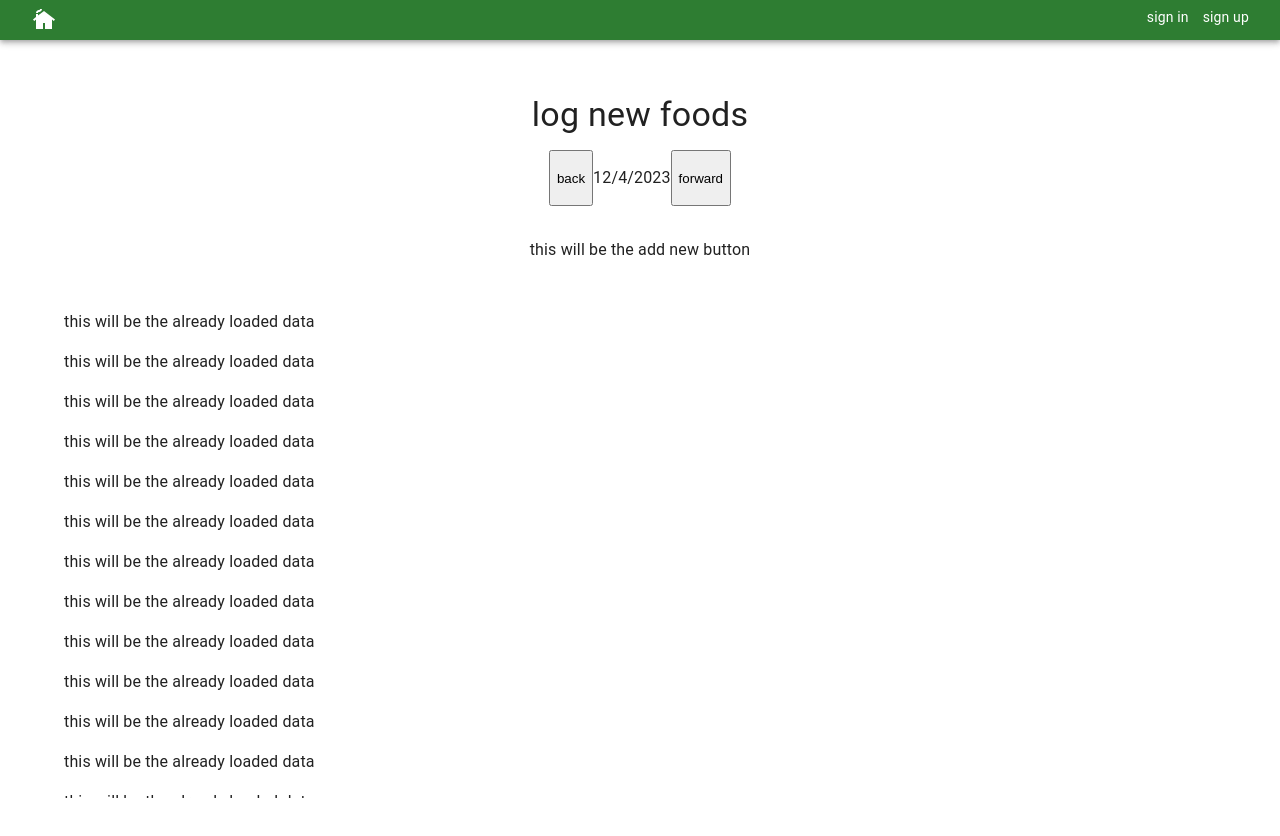
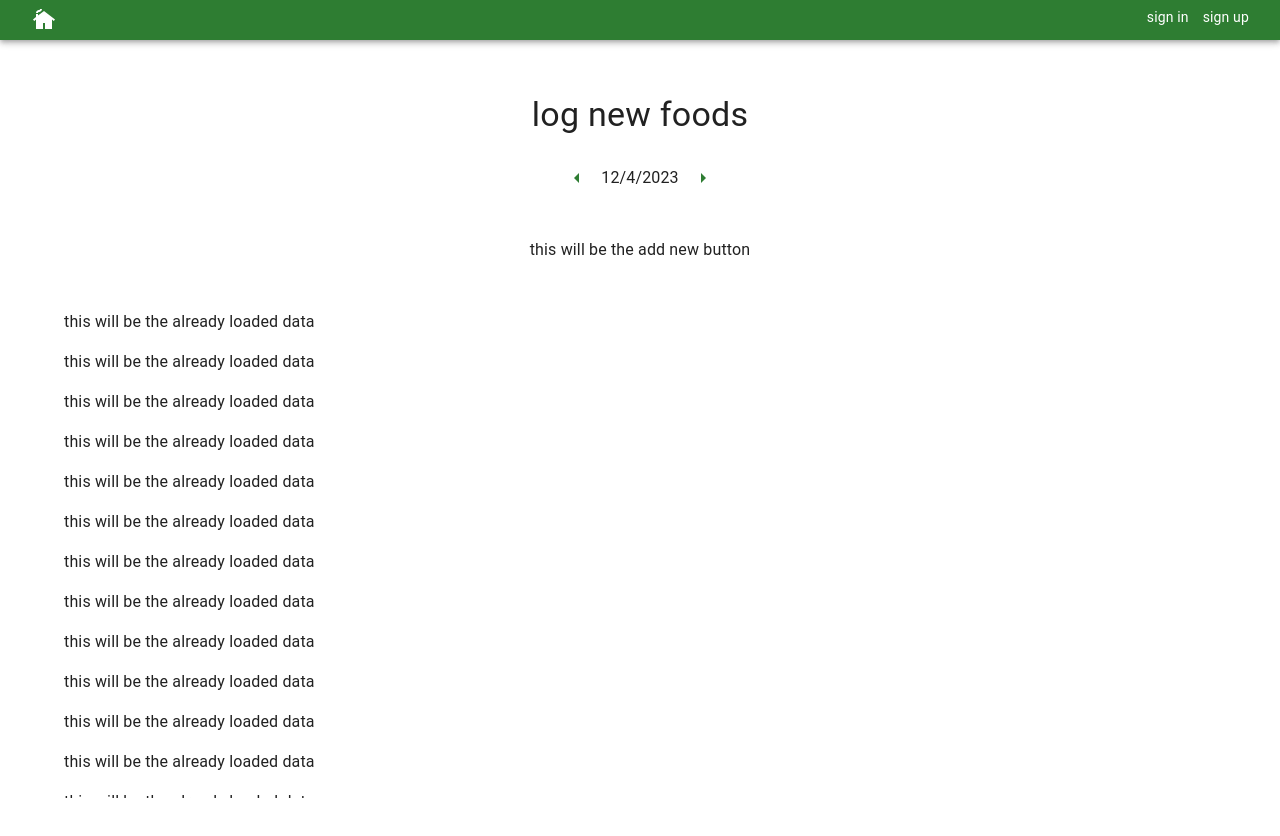
Before and after one commit to hphilpotts/veg-app-frontend-2.0, a React (Vite) app: page /logFood in a window 1280 px wide. Shown: the top 836 px of the page. Built offline with nearby package versions, Linux system fonts and the light colour scheme.

Commit message:
Tidied buttons in DateScroller .

```diff
--- a/src/components/DateScroller.jsx
+++ b/src/components/DateScroller.jsx
@@ -1,9 +1,12 @@
 import React from 'react';
 
-import { Container, Stack } from '@mui/material';
+import { Container, Stack, IconButton } from '@mui/material';
 
 import { flexColumnCentered as centre } from '../utils/muiTheme';
 import { incrementDate, decrementDate } from '../utils/dateHelpers';
+
+import ArrowLeftIcon from '@mui/icons-material/ArrowLeft';
+import ArrowRightIcon from '@mui/icons-material/ArrowRight';
 
 export const DateScroller = ({ activeDay, setActiveDay }) => {
 
@@ -20,9 +23,13 @@ export const DateScroller = ({ activeDay, setActiveDay }) => {
     return (
         <Container sx={{ height: '10%', ...centre }}>
             <Stack direction={'row'}>
-                <button onClick={() => decrementHandler(activeDay)} >back</button>
+                <IconButton aria-label='previous day' color='primary' size='large' disableRipple onClick={() => decrementHandler(activeDay)}>
+                    <ArrowLeftIcon />
+                </IconButton>
                 <p>{activeDay.toLocaleDateString()}</p>
-                <button onClick={() => incrementHandler(activeDay)}>forward</button>
+                <IconButton aria-label='next day' color='primary' size='large' disableRipple onClick={() => incrementHandler(activeDay)}>
+                    <ArrowRightIcon />
+                </IconButton>
             </Stack>
         </Container>
     );
--- a/src/pages/add/AddFood.jsx
+++ b/src/pages/add/AddFood.jsx
@@ -22,9 +22,7 @@ export const AddFood = () => {
 
     return (
         <Stack sx={{ height: '90vh', width: '100vw' }}>
-            <Container sx={{ height: '10%', ...center }}>
-                <PageTitle titleText={'log new foods'} />
-            </Container>
+            <TitleContainer />
             <DateScroller activeDay={activeDay} setActiveDay={setActiveDay} />
             <Container sx={{ height: '10%', ...center }}>
                 <p>this will be the add new button</p>
@@ -48,3 +46,11 @@ export const AddFood = () => {
     )
 
 }
+
+const TitleContainer = () => {
+    return (
+        <Container sx={{ height: '10%', ...center }}>
+            <PageTitle titleText={'log new foods'} />
+        </Container>
+    )
+}
```
